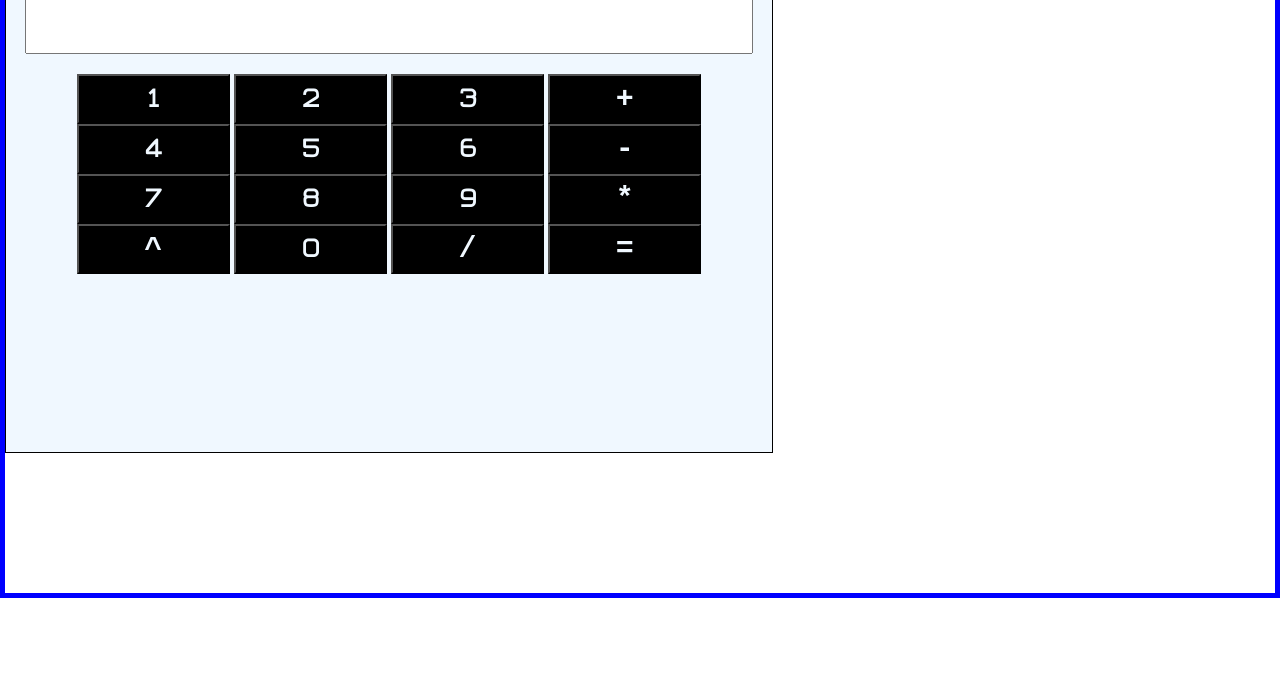
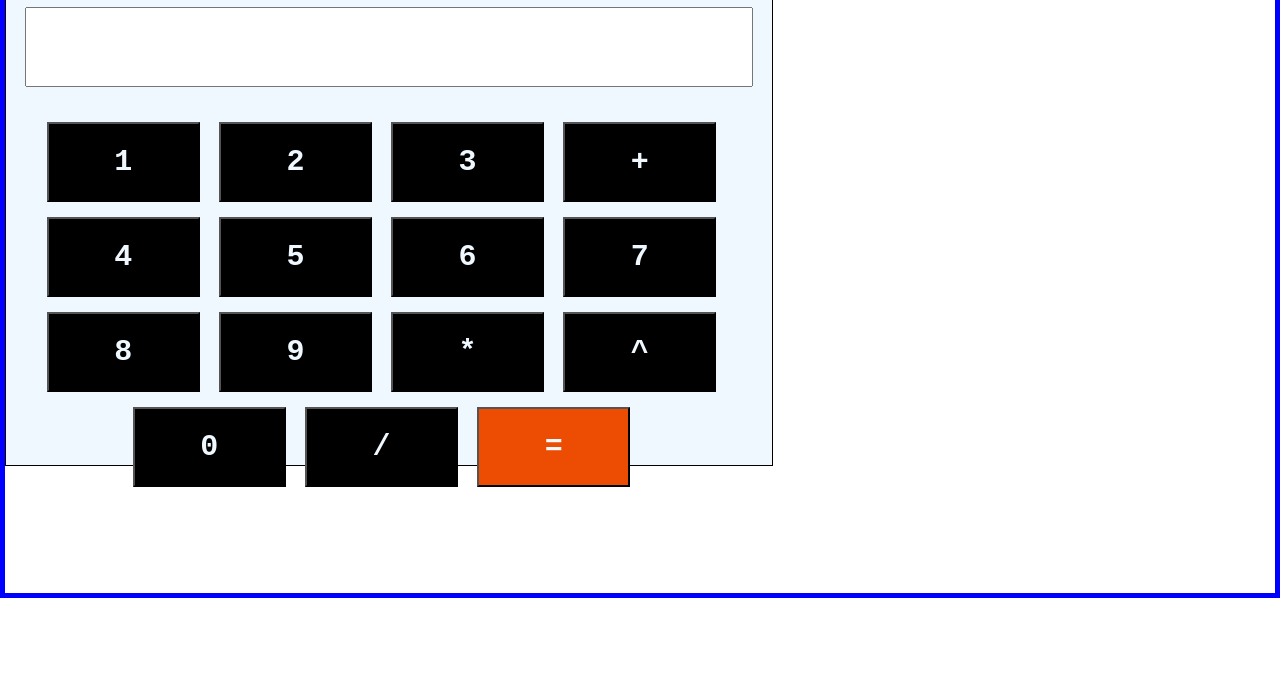
Before and after one commit to LakshyaSharma11x/CalEvalute, a plain HTML site: page index.html in a window 1280 px wide. Shown: the part 122-800 px from the top of the page. Drawn offline with Linux system fonts and the light colour scheme.

Commit message:
add var to buttons

```diff
--- a/css/button.css
+++ b/css/button.css
@@ -3,31 +3,37 @@
 }
 
 .common-button{
+    margin-top: 15px;
+    margin-right: 15px;
     width: 20%;
-    height: 50px;
-    font-family: fz;
+    height: 80px;
+    font-family: 'Courier New', Courier, monospace;
     font-weight: bolder;
     font-size: 30px;
 
-    background-color: black;
-    color: aliceblue;
-}
-
-.sign-button{
-    width: 20%;
-    height: 50px;
-    font-family:'Courier New', Courier, monospace;
-    font-weight: bolder;
-    font-size: 30px;
-    background-color: black;
-    color: aliceblue;
+    background-color: var(--button-color);
+    color: var(--button-color-text);
 }
 
 .common-button:hover{
-    background-color: white;
-    color: black;
+    background-color: var(--invert-button-color);
+    color: var(--invert-button-color-text);
 }
-.sign-button:hover{
-    background-color: white;
-    color: black;
+
+.ans-button{
+    margin-top: 15px;
+    margin-right: 15px;
+    width: 20%;
+    height: 80px;
+    font-family: 'Courier New', Courier, monospace;
+    font-weight: bolder;
+    font-size: 30px;
+
+    background-color: var(--ans-button-color);
+    color: var(--button-color-text);
 }
+
+.ans-button:hover{
+    background-color: var(--invert-button-color);
+    color: var(--invert-button-color-text);
+}
--- a/css/root.css
+++ b/css/root.css
@@ -2,16 +2,22 @@
     padding: 0px;
     margin: 0px;
     box-sizing: border-box;
-
 }
 
 
 :root{
     --background-color: black;
     --border-color: black;
+
+    --ans-button-color: rgb(236, 77, 3);
+    --button-color: black;
+    --button-color-text: aliceblue;
+
+    --invert-button-color: black;
+    --invert-button-color-text: aliceblue;
 }
-
+/*
 @font-face {
     font-family: fz;
     src: url(/font/font.TTF);
-}
+} */
--- a/css/text.css
+++ b/css/text.css
@@ -4,6 +4,8 @@
     font-family: fz;
     outline: none;
     font-size: 80px;
+    margin-top: 20px;
+    text-align: right;
 }
 
 .text1{
--- a/index.html
+++ b/index.html
@@ -17,30 +17,25 @@
         <div class="inner-box">
             <input type="text" placeholder="" id="ans" class="text">
 
-            <div class="button-box" bgcolor="red">
-                <!-- <div> -->
+            <div class="button-box">
                     <button onclick="basicButton(1)" class="common-button">1</button>
                     <button onclick="basicButton(2)" class="common-button">2</button>
                     <button onclick="basicButton(3)" class="common-button">3</button>
-                    <button onclick="basicButton('+')" class="sign-button">+</button>
-                <!-- </div> -->
-                <!-- <div> -->
+                    <button onclick="basicButton('+')" class="common-button">+</button>
+
                     <button onclick="basicButton(4)" class="common-button">4</button>
                     <button onclick="basicButton(5)" class="common-button">5</button>
                     <button onclick="basicButton(6)" class="common-button">6</button>
-                    <button onclick="basicButton('-')" class="sign-button">-</button>
-                <!-- </div>
-                <div> -->
+
                     <button onclick="basicButton(7)" class="common-button">7</button>
                     <button onclick="basicButton(8)" class="common-button">8</button>
                     <button onclick="basicButton(9)" class="common-button">9</button>
-                    <button onclick="basicButton('*')" class="sign-button">*</button>
-                <!-- </div>
-                <div> -->
-                    <button onclick="basicButton('^')" class="sign-button">^</button>
+                    <button onclick="basicButton('*')" class="common-button">*</button>
+
+                    <button onclick="basicButton('^')" class="common-button">^</button>
                     <button onclick="basicButton(0)" class="common-button">0</button>
-                    <button onclick="basicButton('/')" class="sign-button">/</button>
-                    <button onclick="ansButton()" class="sign-button">=</button>
+                    <button onclick="basicButton('/')" class="common-button">/</button>
+                    <button onclick="ansButton()" class="ans-button">=</button>
                 <!-- </div> -->
             </div>
         </div>
--- a/js/index.js
+++ b/js/index.js
@@ -1,11 +1,9 @@
 function basicButton(symbol){
     let x = document.getElementById("ans");
-
     x.value = x.value + symbol;
 }
 
 function ansButton(){
     let x = document.getElementById("ans");
-
     x.value = eval(x.value);
 }
```
